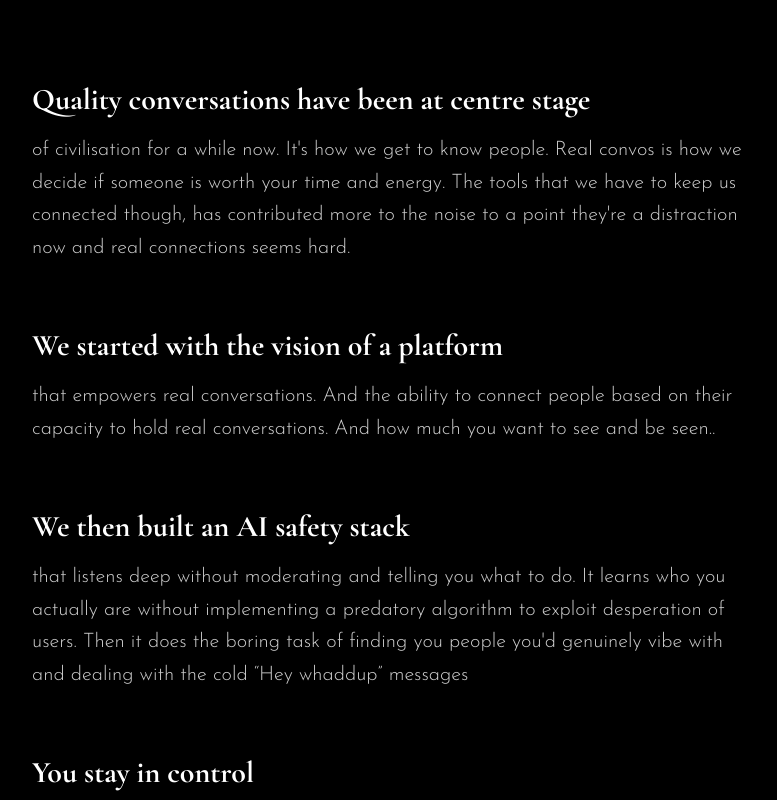
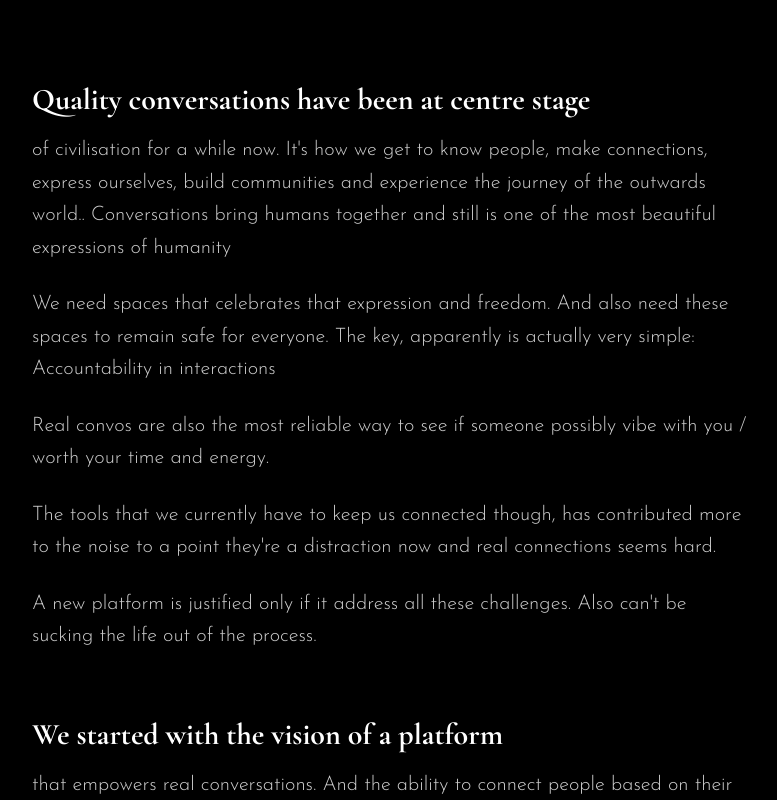
Before and after one commit to Anooppjay/justbereal-website, a Next.js app: page / in a window 1280 px wide. Shown: the part 960-1760 px from the top of the page, without its empty margins (248-1025 px from the left). Built offline with nearby package versions, Linux system fonts and the light colour scheme.

Commit message:
Website content rewrites: About full rewrite, How It Works subsections 1+2 updated, landing subsection 1 expanded, hero motto bold and size reduced

```diff
--- a/app/page.tsx
+++ b/app/page.tsx
@@ -11,7 +11,7 @@ export default function Home() {
         className="relative w-full h-[60vh] sm:h-[70vh] bg-[url('/hero.jpg')] bg-cover bg-center flex items-start justify-center pt-[10%]"
       >
         <div className="absolute inset-0 bg-black/50" />
-        <p className="relative font-sans font-bold text-3xl sm:text-4xl tracking-widest uppercase text-white drop-shadow-md text-center px-6">
+        <p className="relative font-sans font-bold text-2xl sm:text-3xl tracking-widest uppercase text-white drop-shadow-md text-center px-6">
           Time to have some real conversations
         </p>
       </div>
@@ -36,10 +36,27 @@ export default function Home() {
             Quality conversations have been at centre stage
           </h2>
           <p className="font-sans font-light text-xl leading-relaxed text-white/80">
-            of civilisation for a while now. It&apos;s how we get to know people. Real convos is how
-            we decide if someone is worth your time and energy. The tools that we have to keep us
-            connected though, has contributed more to the noise to a point they&apos;re a distraction
-            now and real connections seems hard.
+            of civilisation for a while now. It&apos;s how we get to know people, make connections,
+            express ourselves, build communities and experience the journey of the outwards world..
+            Conversations bring humans together and still is one of the most beautiful expressions
+            of humanity
+          </p>
+          <p className="font-sans font-light text-xl leading-relaxed text-white/80 mt-6">
+            We need spaces that celebrates that expression and freedom. And also need these spaces
+            to remain safe for everyone. The key, apparently is actually very simple: Accountability
+            in interactions
+          </p>
+          <p className="font-sans font-light text-xl leading-relaxed text-white/80 mt-6">
+            Real convos are also the most reliable way to see if someone possibly vibe with you /
+            worth your time and energy.
+          </p>
+          <p className="font-sans font-light text-xl leading-relaxed text-white/80 mt-6">
+            The tools that we currently have to keep us connected though, has contributed more to
+            the noise to a point they&apos;re a distraction now and real connections seems hard.
+          </p>
+          <p className="font-sans font-light text-xl leading-relaxed text-white/80 mt-6">
+            A new platform is justified only if it address all these challenges. Also can&apos;t be
+            sucking the life out of the process.
           </p>
         </div>
 
```
